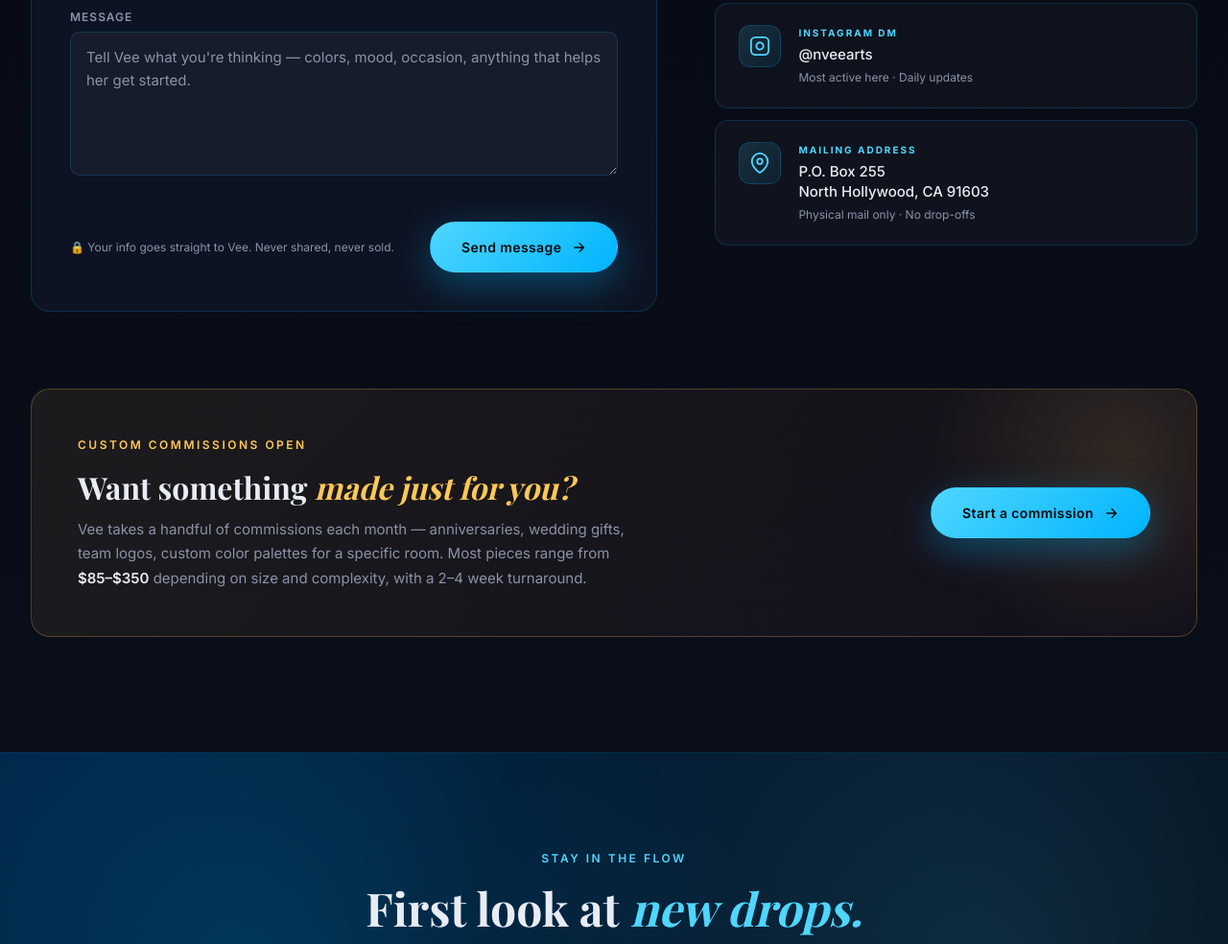
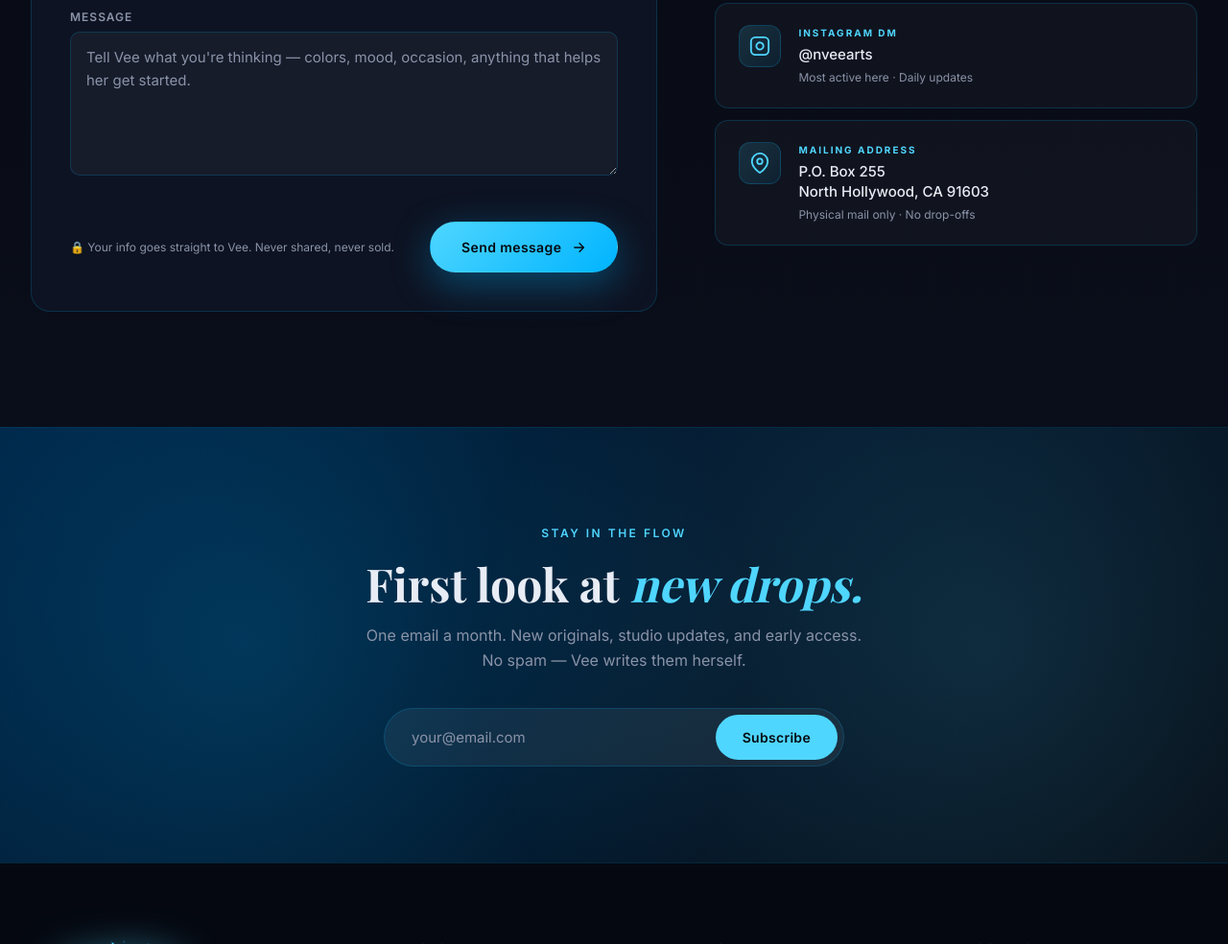
Before and after one commit to romikym/nvee-arts, a website: page index.html in a window 1280 px wide. Shown: the part 5268-6252 px from the top of the page at 96% size. Drawn offline with nearby package versions, Linux system fonts and the light colour scheme; no server answers; a web font is replaced by a local one.

Commit message:
Remove 'Custom commissions open' CTA section from homepage
The 'Want something made just for you?' commission CTA between the
contact form and the newsletter is gone. The 'commission' option still
exists in the contact-form topic dropdown so anyone who wants one can
still reach out that way — just no longer a dedicated section.

CSS rules for .commission-cta-* are left in style.css harmlessly.

```diff
--- a/index.html
+++ b/index.html
@@ -351,21 +351,6 @@
         </div>
       </div>
     </div>
-
-    <!-- COMMISSION CTA -->
-    <div class="commission-cta">
-      <div class="commission-cta-text">
-        <div class="section-eyebrow" style="color: var(--nvee-accent-gold);">Custom commissions open</div>
-        <h3>Want something <span class="italic">made just for you?</span></h3>
-        <p>Vee takes a handful of commissions each month — anniversaries, wedding gifts, team logos, custom color palettes for a specific room. Most pieces range from <strong>$85–$350</strong> depending on size and complexity, with a 2–4 week turnaround.</p>
-      </div>
-      <div class="commission-cta-actions">
-        <button class="btn btn-primary" onclick="document.querySelector('#cf-topic').value='commission'; document.querySelector('#cf-name').focus(); document.querySelector('#contact').scrollIntoView({behavior:'smooth'});">
-          Start a commission
-          <svg class="btn-arrow" width="16" height="16" viewBox="0 0 24 24" fill="none" stroke="currentColor" stroke-width="2"><path d="M5 12h14M13 5l7 7-7 7"/></svg>
-        </button>
-      </div>
-    </div>
   </div>
 </section>
 
```
